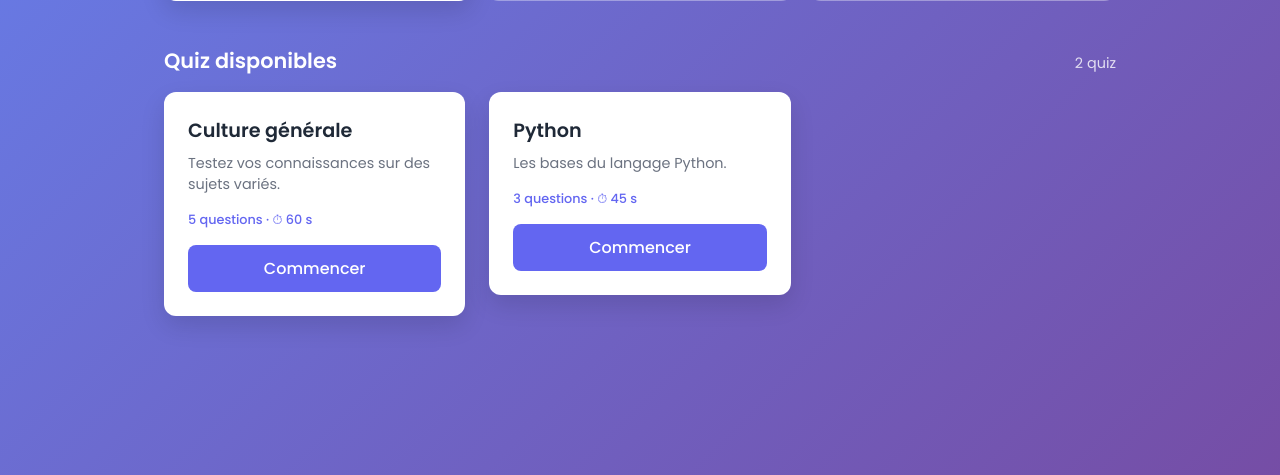
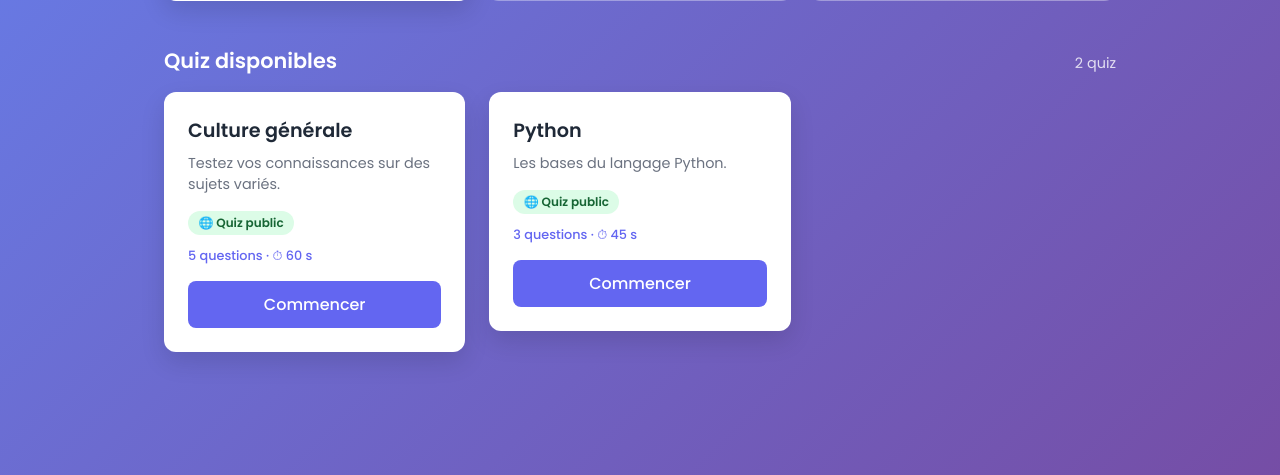
Before and after one commit to ohn-tech/proj531-quiz-groupe4, a Flask app: page / in a window 1280 px wide. Shown: the part 230-705 px from the top of the page. Run offline with Flask 3, Linux system fonts and the light colour scheme; data that the repository does not hold is empty.

Commit message:
Badge « Quiz public » sur tous les quiz publics
- Les quiz d'exemple (sans visibilité en base) sont visibles par tous : ils affichent maintenant le badge public
- Icônes 🌐 / 🔒 sur les badges public et privé

```diff
--- a/src/templates/accueil.html
+++ b/src/templates/accueil.html
@@ -62,11 +62,12 @@
                 <div class="carte-quiz">
                     <h2>{{ quiz.titre }}</h2>
                     <p class="description">{{ quiz.description }}</p>
-                    {# Badge de visibilité : is_public vaut 1 (public) ou 0 (privé), absent pour les quiz factices #}
+                    {# Badge de visibilité : is_public vaut 0 (privé) ou 1 (public) ;
+                       les quiz factices (sans visibilité) sont visibles par tous, donc publics #}
                     {% if quiz.visibilite == 0 %}
-                        <p class="badge-prive">Quiz privé</p>
-                    {% elif quiz.visibilite == 1 %}
-                        <p class="badge-public">Quiz public</p>
+                        <p class="badge-prive">🔒 Quiz privé</p>
+                    {% else %}
+                        <p class="badge-public">🌐 Quiz public</p>
                     {% endif %}
                     {# Nombre de questions (avec un "s" au pluriel) et durée du quiz #}
                     {# Quiz de la base : nb_questions ; quiz factices : longueur de la liste questions #}
```
